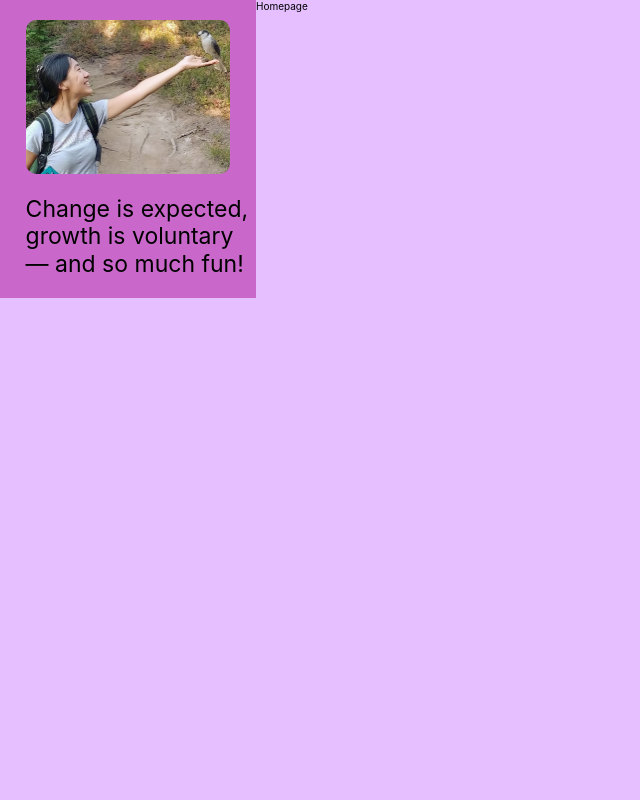
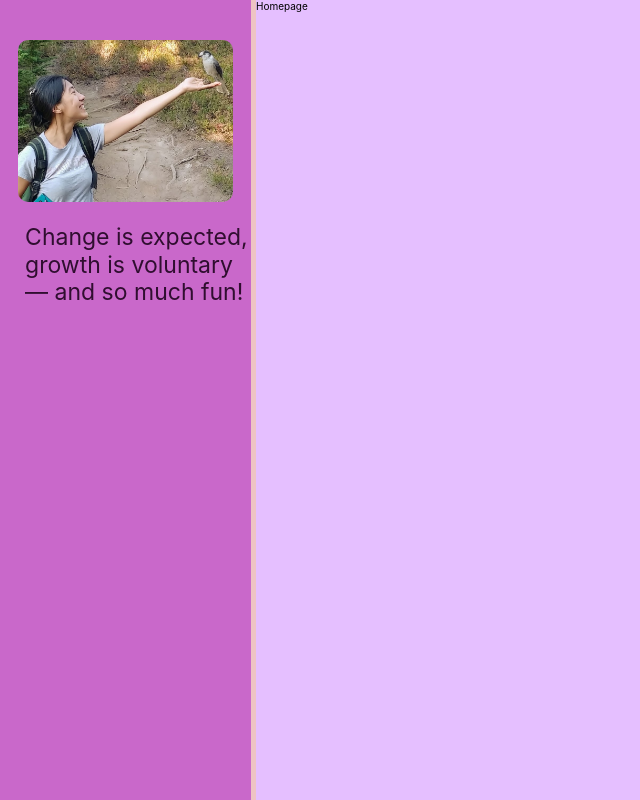
Before and after one commit to lkmarcum/Audrey-Marcum-v2, a React (Create React App) app in the folder audrey-marcum/: page / in a window 1280 px wide. Shown: the top 800 px of the page, without its empty margins (0-640 px from the left). Built offline with nearby package versions, Linux system fonts and the light colour scheme.

Commit message:
sidebar finished

```diff
--- a/audrey-marcum/src/styles/sidebar.scss
+++ b/audrey-marcum/src/styles/sidebar.scss
@@ -2,11 +2,14 @@
   width: 20%;
   background: #c968ca;
   padding-bottom: 20px;
+  margin-bottom: -100%;
+  overflow: hidden;
+  border-right: 5px solid rgb(238, 196, 196);
 
   img {
-    width: 80%;
-    margin-left: 10%;
-    margin-top: 20px;
+    width: 86%;
+    margin-left: 7%;
+    margin-top: 40px;
     border-radius: 10px;
   }
 
@@ -14,5 +17,6 @@
     margin-left: 10%;
     font-size: 2.3rem;
     margin-top: 20px;
+    color: rgb(48, 14, 48);
   }
 }
```
Also changed, not shown: 2 other files (tests, documents, lock files or other folders).
